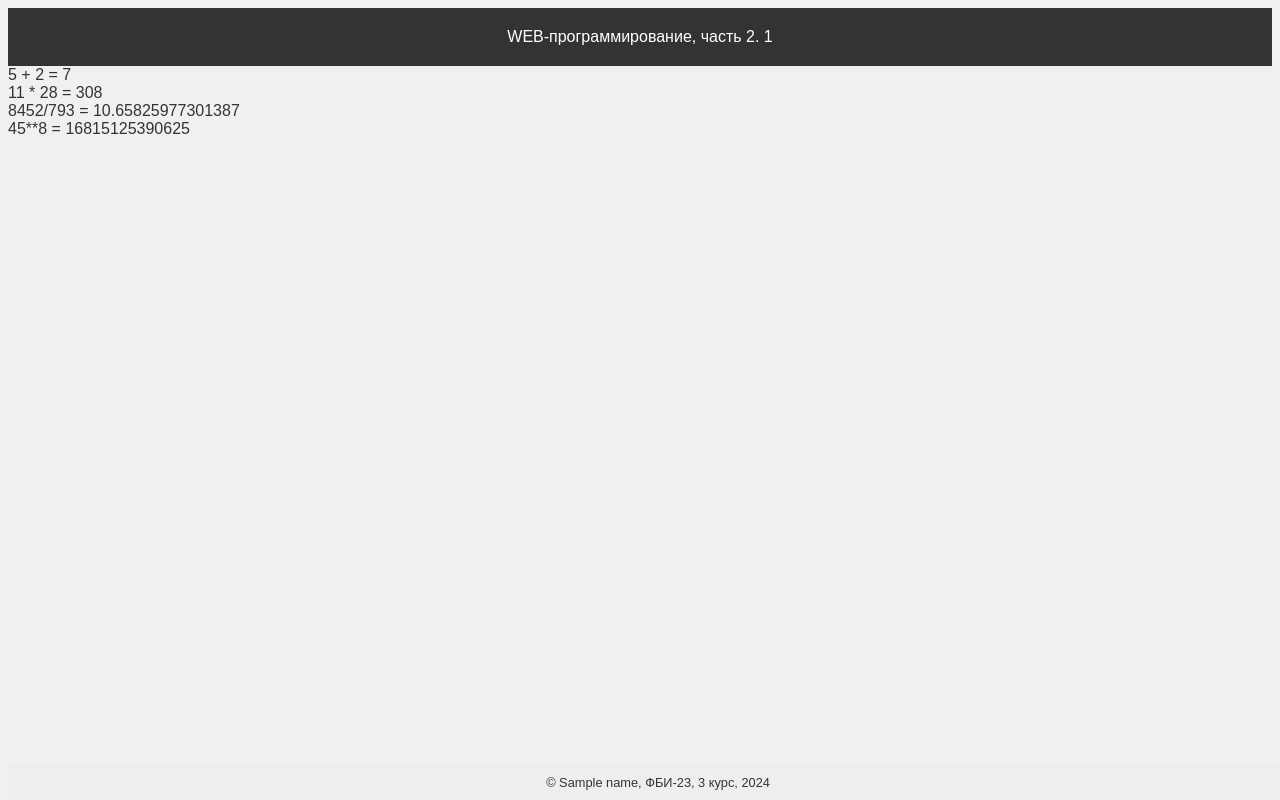
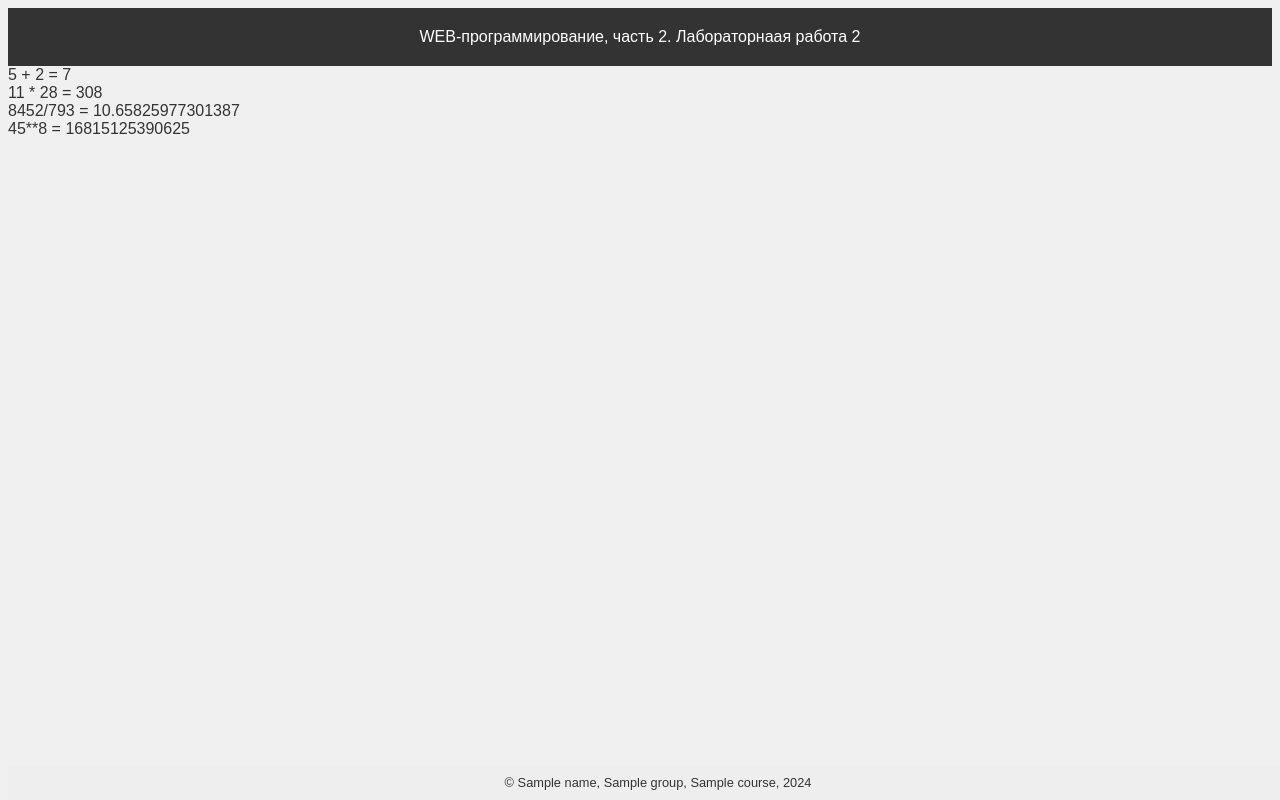
Before and after one commit to Timir2003/WEB-2, a Flask app: template templates/example.html in a window 1280 px wide. Run offline with Flask 3, Linux system fonts and the light colour scheme; the template is opened without the code that fills it: most values are stand-ins (such as "Sample title", 1, 10 or a date in 2020).

Commit message:
Условия в шаблоне

```diff
--- a/app.py
+++ b/app.py
@@ -200,5 +200,6 @@ def SQL():
 @app.route("/lab2/example")
 def example():
     name = 'Остапенко Тимур'
-    num_lab = 'Лабораторная работа 2'
-    return render_template ('example.html', name=name, num_lab=num_lab)
+    course = 'Курс 3'
+    group = 'ФБИ-23'
+    return render_template ('example.html', name=name, course=course, group=group)
--- a/templates/example.html
+++ b/templates/example.html
@@ -3,12 +3,20 @@
 <head>
     <meta charset="UTF-8">
     <meta name="viewport" content="width=device-width, initial-scale=1.0">
-    <title>{{name}}. {{num_lab}}</title>
+    <title>
+        {% if name %}
+            {{ name }}.
+        {% else %}
+            Анонимус.
+        {% endif %}
+
+        {{num_lab}}
+    </title>
     <link rel="stylesheet" href="{{ url_for('static', filename='main.css')}}">
 </head>
 <body>
     <header>
-        WEB-программирование, часть 2. {{num_lab}}
+        WEB-программирование, часть 2. {% if num_lab %}Лабораторнаая работа 2{% endif %}
     </header>
 
     <main>
@@ -19,7 +27,26 @@
     </main>
 
     <footer>
-        &copy; {{name}}, ФБИ-23, 3 курс, 2024
+        &copy;
+        {% if name %}
+            {{ name }},
+        {% else %}
+            Анонимус,
+        {% endif %}
+
+        {% if group %}
+            {{ group }},
+        {% else %}
+            Индивидуальность,
+        {% endif %}
+
+        {% if course %}
+            {{ course }},
+        {% else %}
+            Абитуриент,
+        {% endif %}
+
+        2024
     </footer>
 </body>
 </html>
```
